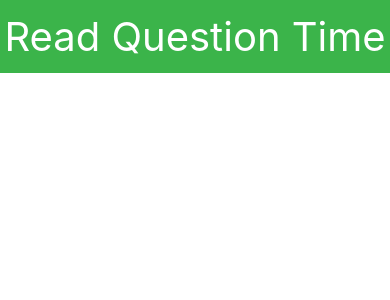
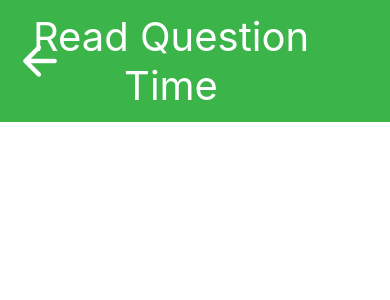
Before and after one commit to muhamadjawad/plab-2-app, a React Native app: screen / in a window 390 px wide. Shown: the top 300 px of the page. Built offline with nearby package versions, Linux system fonts and the light colour scheme.

Commit message:
back icon in header

```diff
--- a/src/components/AppHeader.tsx
+++ b/src/components/AppHeader.tsx
@@ -1,16 +1,24 @@
-import React, {Component} from 'react';
-import {StyleSheet, Text, View} from 'react-native';
+import React from 'react';
+import { StyleSheet, Text, View, TouchableOpacity } from 'react-native';
+import Icon from 'react-native-vector-icons/Ionicons'; // Make sure you have react-native-vector-icons installed
 import colors from '../styles/colors';
-import {getHeight, getWidth} from '../styles/dimensions';
+import { getHeight, getWidth } from '../styles/dimensions';
 
 type AppHeaderType = {
   title?: string;
+  onBackPress?: () => void;
+  showBackIcon?: boolean
 };
 
-const AppHeader = ({title}: AppHeaderType) => {
+const AppHeader = ({ title, showBackIcon = false, onBackPress }: AppHeaderType) => {
   return (
     <View style={[styles.container]}>
+      {showBackIcon && <TouchableOpacity onPress={onBackPress} style={styles.iconContainer}>
+        <Icon name="arrow-back" size={getWidth(6)} color={colors.white} />
+      </TouchableOpacity>}
       <Text style={[styles.title]}>{title}</Text>
+      <View style={styles.placeholder} />
+      {/* Placeholder to keep title centered */}
     </View>
   );
 };
@@ -18,13 +26,23 @@ const AppHeader = ({title}: AppHeaderType) => {
 const styles = StyleSheet.create({
   container: {
     backgroundColor: colors.primary,
+    flexDirection: 'row',
     justifyContent: 'center',
     alignItems: 'center',
     paddingVertical: getHeight(2),
   },
+  iconContainer: {
+    position: 'absolute',
+    left: getWidth(2),
+  },
+  placeholder: {
+    width: getWidth(6), // Match the width of the back icon for proper centering
+  },
   title: {
     fontSize: getWidth(5),
     color: colors.white,
+    textAlign: 'center',
+    flex: 1,
   },
 });
 
--- a/src/screens/QuestionReading/index.tsx
+++ b/src/screens/QuestionReading/index.tsx
@@ -6,7 +6,7 @@ import AppHeader from '@src/components/AppHeader';
 const QuestionReading = () => {
     return (
         <View>
-            <AppHeader title="Read Question Time" />
+            <AppHeader title="Read Question Time"  showBackIcon={true}/>
         </View>
         );
 }
```
Also changed, not shown: 1 other file (tests, documents, lock files or other folders).
